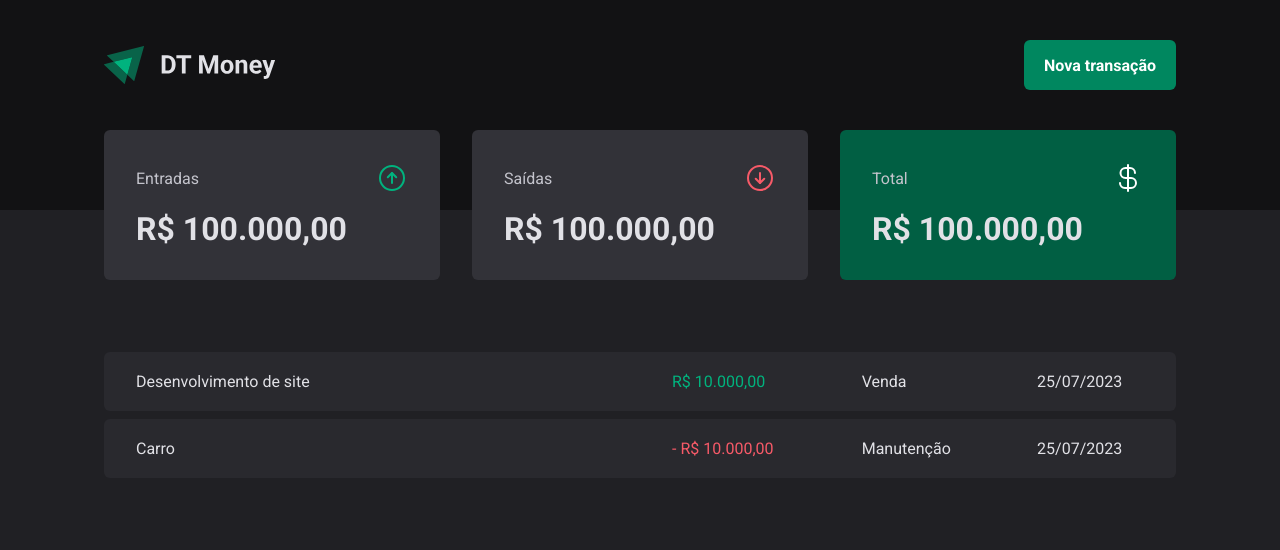
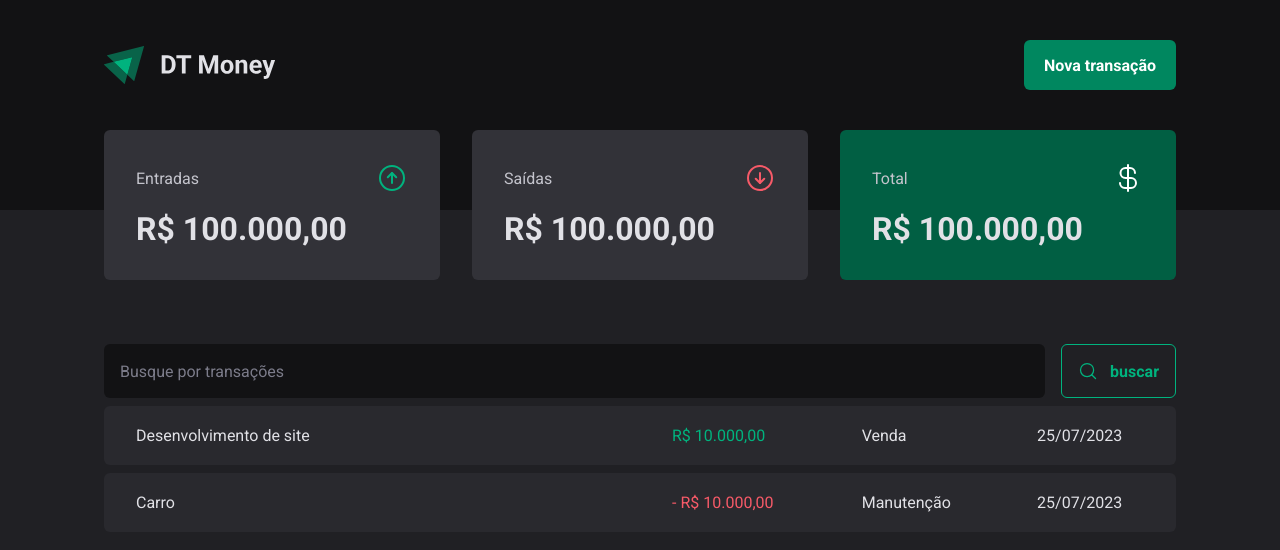
Before and after one commit to GabrielVita/walletmoney, a React (Vite) app in the folder wallet/: page / in a window 1280 px wide. Shown: the top 550 px of the page. Built offline with nearby package versions, Linux system fonts and the light colour scheme.

Commit message:
search apply

```diff
--- a/wallet/src/components/Historic/index.tsx
+++ b/wallet/src/components/Historic/index.tsx
@@ -1,8 +1,10 @@
+import { SearchForm } from "../SearchForm"
 import { PriceHighlight, TransactionsContainer, TransactionsTable } from "./styles"
 
 export function Historic(){
     return(
         <TransactionsContainer>
+            <SearchForm/>
             <TransactionsTable>
                 <tbody>
                     <tr>
--- /dev/null
+++ b/wallet/src/components/SearchForm/index.tsx
@@ -0,0 +1,15 @@
+import { MagnifyingGlass } from "phosphor-react";
+import { SearchFormContainer } from "./styles";
+
+export function SearchForm(){
+    return(
+        <SearchFormContainer>
+            <input type="text" placeholder="Busque por transações"/>
+
+            <button type="submit">
+                <MagnifyingGlass size={20}/>
+                buscar
+            </button>
+        </SearchFormContainer>
+    )
+}
--- /dev/null
+++ b/wallet/src/components/SearchForm/styles.ts
@@ -0,0 +1,39 @@
+import styled from "styled-components";
+
+export const SearchFormContainer = styled.form`
+    display: flex;
+    gap: 1rem;
+
+    input{
+        flex: 1;
+        border-radius: 6px;
+        border: 0;
+        background: ${props => props.theme["gray-900"]};
+        color: ${props => props.theme["gray-300"]};
+        padding: 1rem;
+
+        &::placeholder{
+            color: ${props => props.theme["gray-500"]};
+        }
+    }
+    button{
+        display: flex;
+        align-items: center;
+        gap: 0.75rem;
+
+        border: 0;
+        padding: 1rem;
+        background: transparent;
+        border: 1px solid ${props => props.theme["green-300"]};
+        color: ${props => props.theme["green-300"]};
+        font-weight: bold;
+        border-radius: 6px;
+
+        &:hover{
+            background: ${props => props.theme["green-500"]};
+            border-color: ${props => props.theme["green-500"]};
+            color: ${props => props.theme.white};
+            transition: background-color 0.3s, color 0.3s, border-color 0.3s;
+        }
+    }
+`;
```
Also changed, not shown: wallet/src/pages/Transactions/index.tsx (line endings or trailing spaces).
